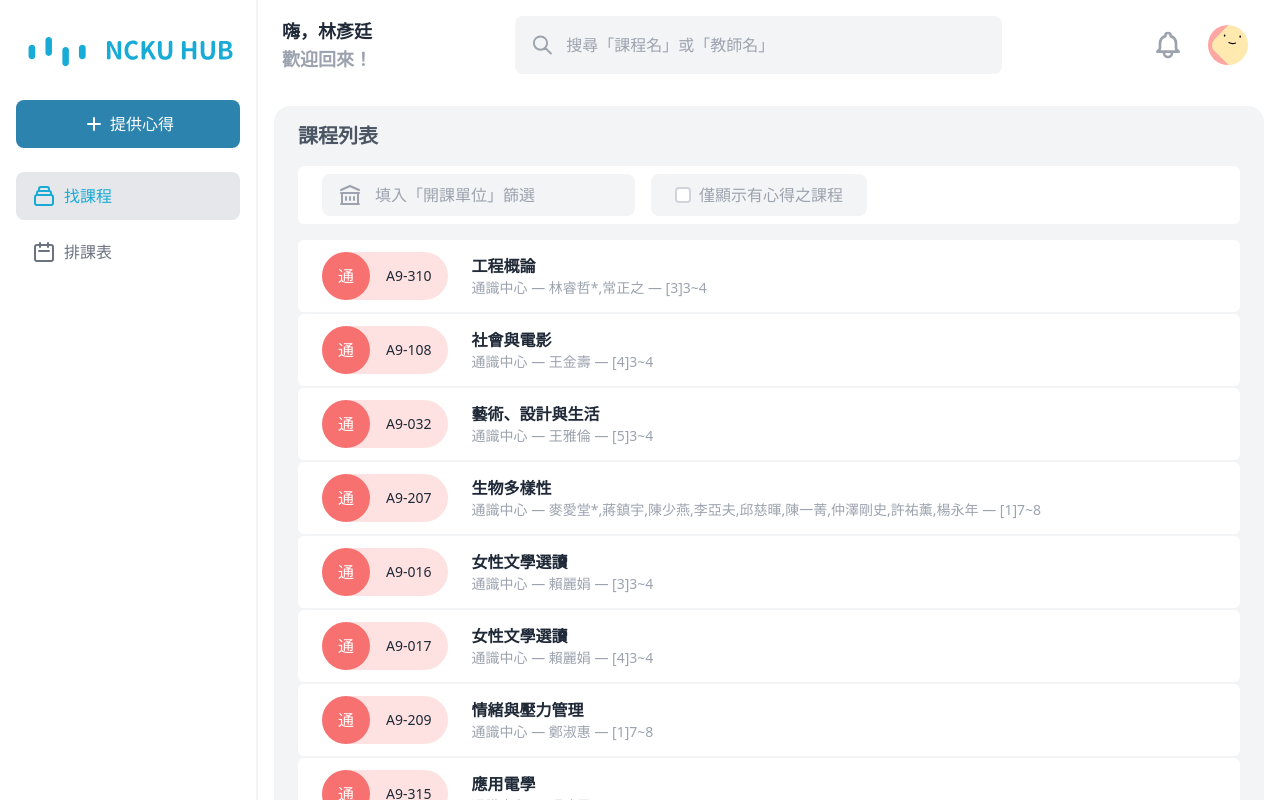
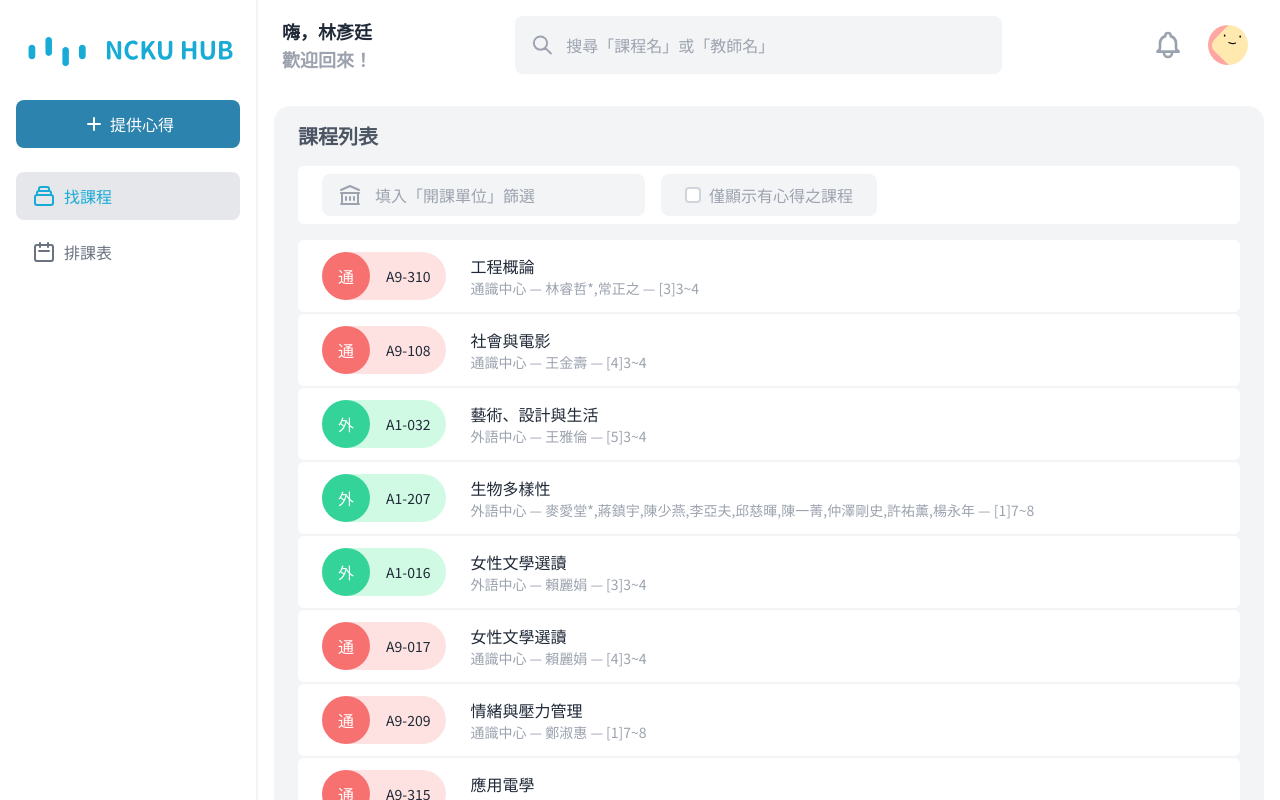
Before and after one commit to TomatoGuy0502/nckuhub-poc, an Angular app: page / in a window 1280 px wide. Built offline with nearby package versions, Linux system fonts and the light colour scheme; data requests are answered from the project's data file.

Commit message:
feat: 調整字體、新增不同開課單位顏色

```diff
--- a/db.json
+++ b/db.json
@@ -9,7 +9,7 @@
       "時間": "[3]3~4 ",
       "學分": 2,
       "選必修": "必修",
-      "系所名稱": "通識中心 ",
+      "系所名稱": "通識中心",
       "comment_num": 54,
       "課程碼": "A940101"
     },
@@ -22,46 +22,46 @@
       "時間": "[4]3~4 ",
       "學分": 2,
       "選必修": "必修",
-      "系所名稱": "通識中心 ",
+      "系所名稱": "通識中心",
       "comment_num": 52,
       "課程碼": "A952801"
     },
     {
       "id": 350,
-      "系號": "A9",
+      "系號": "A1",
       "選課序號": "032",
       "課程名稱": "藝術、設計與生活",
       "老師": "王雅倫",
       "時間": "[5]3~4 ",
       "學分": 2,
       "選必修": "必修",
-      "系所名稱": "通識中心 ",
+      "系所名稱": "外語中心",
       "comment_num": 39,
       "課程碼": "A92E600"
     },
     {
       "id": 397,
-      "系號": "A9",
+      "系號": "A1",
       "選課序號": "207",
       "課程名稱": "生物多樣性",
       "老師": "麥愛堂*,蔣鎮宇,陳少燕,李亞夫,邱慈暉,陳一菁,仲澤剛史,許祐薰,楊永年",
       "時間": "[1]7~8 ",
       "學分": 2,
       "選必修": "必修",
-      "系所名稱": "通識中心 ",
+      "系所名稱": "外語中心",
       "comment_num": 39,
       "課程碼": "A962201"
     },
     {
       "id": 334,
-      "系號": "A9",
+      "系號": "A1",
       "選課序號": "016",
       "課程名稱": "女性文學選讀",
       "老師": "賴麗娟",
       "時間": "[3]3~4 ",
       "學分": 2,
       "選必修": "必修",
-      "系所名稱": "通識中心 ",
+      "系所名稱": "外語中心",
       "comment_num": 38,
       "課程碼": "A925603"
     },
@@ -74,7 +74,7 @@
       "時間": "[4]3~4 ",
       "學分": 2,
       "選必修": "必修",
-      "系所名稱": "通識中心 ",
+      "系所名稱": "通識中心",
       "comment_num": 38,
       "課程碼": "A925603"
     },
@@ -87,7 +87,7 @@
       "時間": "[1]7~8 ",
       "學分": 2,
       "選必修": "必修",
-      "系所名稱": "通識中心 ",
+      "系所名稱": "通識中心",
       "comment_num": 37,
       "課程碼": "A952502"
     },
@@ -100,20 +100,20 @@
       "時間": "[2]7~8 ",
       "學分": 2,
       "選必修": "必修",
-      "系所名稱": "通識中心 ",
+      "系所名稱": "通識中心",
       "comment_num": 36,
       "課程碼": "A943502"
     },
     {
       "id": 379,
-      "系號": "A9",
+      "系號": "A1",
       "選課序號": "105",
       "課程名稱": "心理學",
       "老師": "林君昱*,王駿濠",
       "時間": "[3]3~4 ",
       "學分": 2,
       "選必修": "必修",
-      "系所名稱": "通識中心 ",
+      "系所名稱": "外語中心",
       "comment_num": 33,
       "課程碼": "A974500"
     },
@@ -126,7 +126,7 @@
       "時間": "[1]5~6 ",
       "學分": 2,
       "選必修": "必修",
-      "系所名稱": "通識中心 ",
+      "系所名稱": "通識中心",
       "comment_num": 33,
       "課程碼": "A965201"
     }
--- a/src/app/views/homepage/course-list/course-list.component.html
+++ b/src/app/views/homepage/course-list/course-list.component.html
@@ -4,14 +4,20 @@
     *ngFor="let course of courses"
     (click)="open(course.id)"
   >
-    <div class="relative flex items-center flex-shrink-0 bg-red-100 rounded-full">
-      <p class="grid w-12 h-12 text-white bg-red-400 rounded-full select-none place-items-center">
-        通
+    <div
+      class="relative flex items-center flex-shrink-0 rounded-full"
+      [ngClass]="{ 'bg-red-100': course['系號'] === 'A9', 'bg-green-100': course['系號'] === 'A1' }"
+    >
+      <p
+        class="grid w-12 h-12 font-medium text-white rounded-full select-none place-items-center"
+        [ngClass]="{ 'bg-red-400': course['系號'] === 'A9', 'bg-green-400': course['系號'] === 'A1' }"
+      >
+        {{ course['系所名稱'][0] }}
       </p>
       <p class="px-4 text-sm rounded-r-full">{{ course['系號'] }}-{{ course['選課序號'] }}</p>
     </div>
     <div>
-      <p class="font-bold">{{ course['課程名稱'] }}</p>
+      <p class="font-medium">{{ course['課程名稱'] }}</p>
       <p class="text-sm text-gray-400">
         {{ course['系所名稱'] }} — {{ course['老師'] }} — {{ course['時間'] }}
       </p>
--- a/src/index.html
+++ b/src/index.html
@@ -6,6 +6,9 @@
   <base href="/">
   <meta name="viewport" content="width=device-width, initial-scale=1">
   <link rel="icon" type="image/x-icon" href="favicon.ico">
+  <link rel="preconnect" href="https://fonts.googleapis.com">
+  <link rel="preconnect" href="https://fonts.gstatic.com" crossorigin>
+  <link href="https://fonts.googleapis.com/css2?family=Noto+Sans+TC:wght@300;400;500;700&display=swap" rel="stylesheet">
 </head>
 <body>
   <app-root></app-root>
--- a/tailwind.config.js
+++ b/tailwind.config.js
@@ -115,13 +115,15 @@ module.exports = {
           '800': '#203914',
           '900': '#162310'
         }
+      },
+      fontFamily: {
+        sans:
+          'Noto Sans TC, ui-sans-serif, system-ui, -apple-system, BlinkMacSystemFont, "Segoe UI", Roboto, "Helvetica Neue", Arial, "Noto Sans", sans-serif, "Apple Color Emoji", "Segoe UI Emoji", "Segoe UI Symbol", "Noto Color Emoji"'
       }
     }
   },
   variants: {
     extend: {}
   },
-  plugins: [
-    require('@tailwindcss/forms')
-  ]
+  plugins: [require('@tailwindcss/forms')]
 }
```
